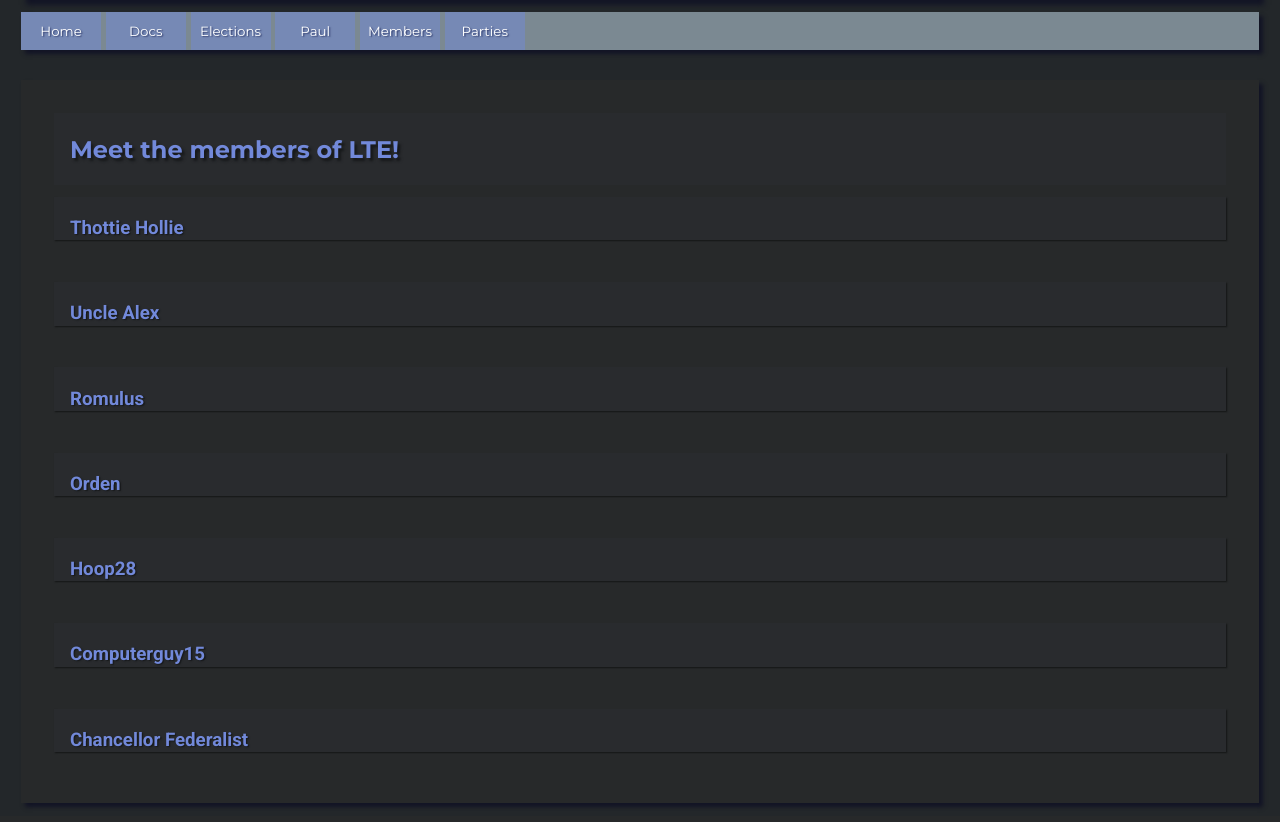
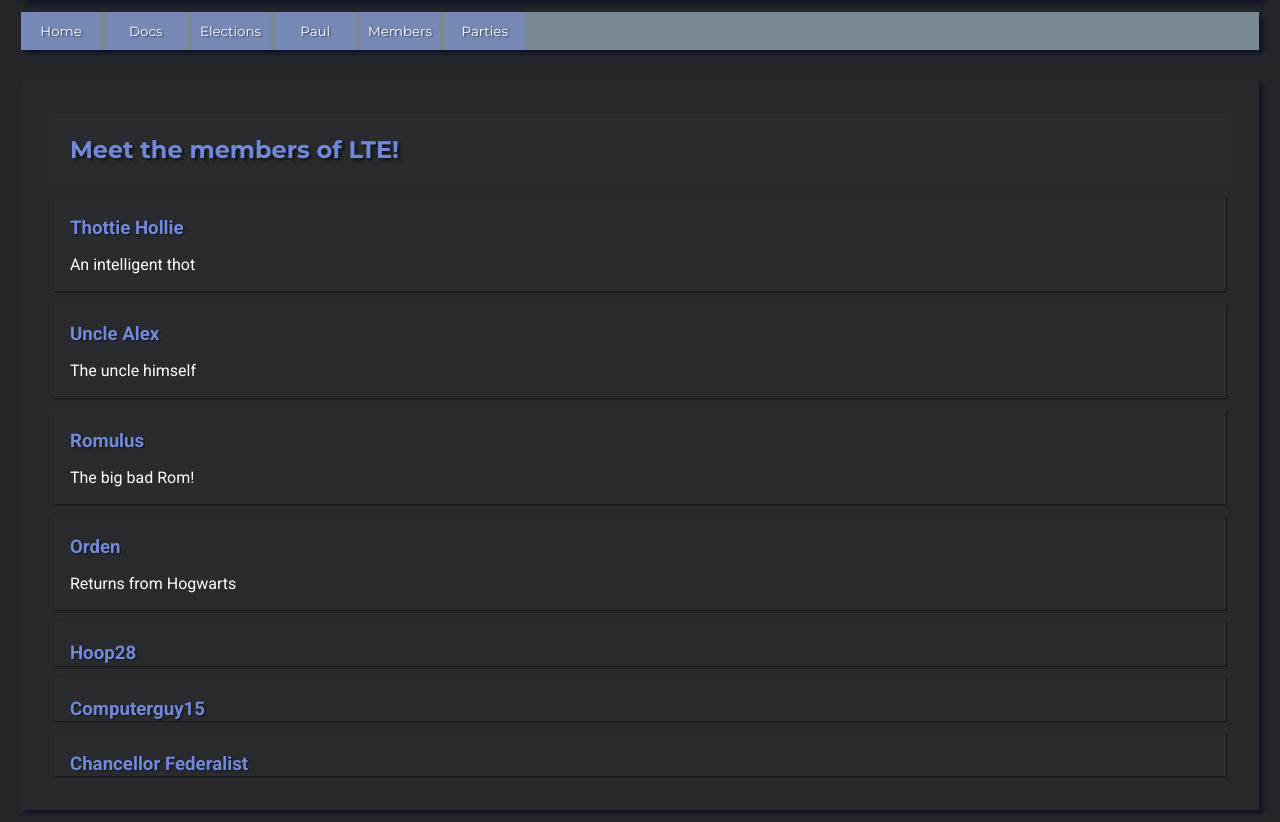
Before and after one commit to Botahamec/LTE-Website, a PHP site: page /members.php in a window 1280 px wide. Shown: the part 84-906 px from the top of the page. Run offline with PHP 8.4, Linux system fonts and the light colour scheme.

Commit message:
Added <p> to members.php
In the future, I want to ask all of the members for quotes to put here, but the <p> makes this look nicer, so I need it here for now.

```diff
--- a/members.php
+++ b/members.php
@@ -8,13 +8,27 @@
 
 		<div class="article">
 			<div class="section"><h2>Meet the members of LTE!</h2></div>
-			<a href="thottie_hollie.php"><div class='section newssection'><h3>Thottie Hollie</h3></div></a><br>
-			<a href="uncle_alex.php"><div class='section newssection'><h3>Uncle Alex</h3></div></a><br>
-			<a href="romulus.php"><div class='section newssection'><h3>Romulus</h3></div></a><br>
-			<a href="orden.php"><div class='section newssection'><h3>Orden</h3></div></a><br>
-			<a href="hoop28.php"><div class='section newssection'><h3>Hoop28</h3></div></a><br>
-			<a href="computerguy15.php"><div class='section newssection'><h3>Computerguy15</h3></div></a><br>
-			<a href="chancellor_federalist.php"><div class='section newssection'><h3>Chancellor Federalist</h3></div></a><br>
+			<a href="thottie_hollie.php"><div class='section newssection'>
+				<h3>Thottie Hollie</h3>
+				<p>An intelligent thot</p>
+				</div></a>
+			<a href="uncle_alex.php"><div class='section newssection'>
+				<h3>Uncle Alex</h3>
+				<p>The uncle himself</p>
+				</div></a>
+			<a href="romulus.php"><div class='section newssection'>
+				<h3>Romulus</h3>
+				<p>The big bad Rom!</p>
+				</div></a>
+			<a href="orden.php"><div class='section newssection'>
+				<h3>Orden</h3>
+				<p>Returns from Hogwarts</p>
+				</div></a>
+			<a href="hoop28.php"><div class='section newssection'>
+				<h3>Hoop28</h3>
+				</div></a>
+			<a href="computerguy15.php"><div class='section newssection'><h3>Computerguy15</h3></div></a>
+			<a href="chancellor_federalist.php"><div class='section newssection'><h3>Chancellor Federalist</h3></div></a>
 		</div>
 	</body>
 </html>
```
